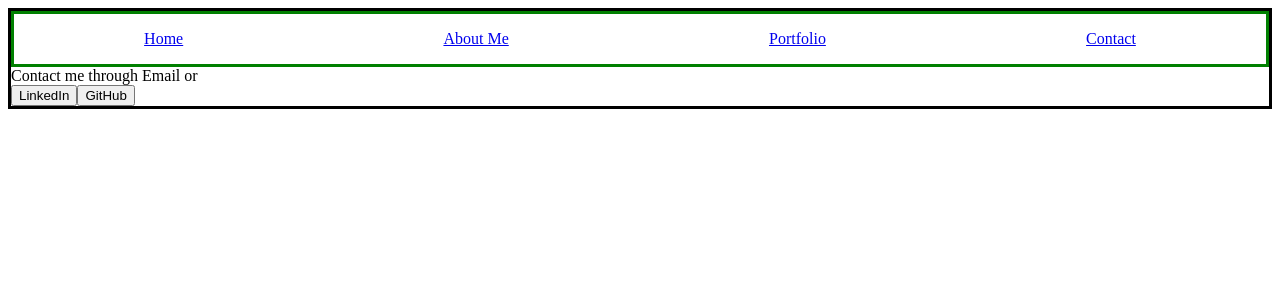
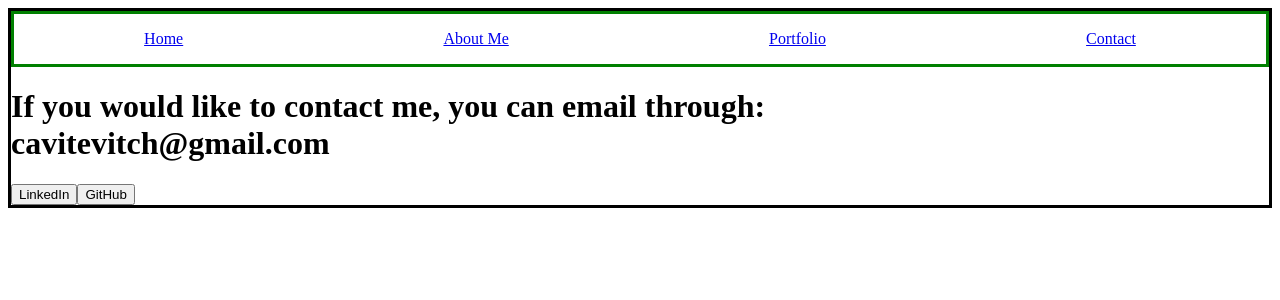
Before and after one commit to Sylverdrake/PerScholasPortfolio, a React (Create React App) app: page /contact in a window 1280 px wide. Shown: the top 300 px of the page. Built offline with nearby package versions, Linux system fonts and the light colour scheme.

Commit message:
added buttons

```diff
--- a/src/pages/Contact.jsx
+++ b/src/pages/Contact.jsx
@@ -1,15 +1,16 @@
 import React from 'react'
 
 function Contact() {
+
 return (
-    <div>
-        <div className="conInfo">
-            Contact me through Email
-            or
+    <div className='conWrapper'>
+        <div className="conBox">
+<h1>If you would like to contact me, you can email through:
+    <br/>cavitevitch@gmail.com</h1>
             <div className="socials">
-            <button>LinkedIn</button>
-            <button>GitHub</button>
-        </div>
+            <button className='button' id='linkedin'onClick={() => window.open('https://www.linkedin.com/in/carl-vitevitch/')}><span className="li">LinkedIn</span></button>
+            <button className='button' id ='github' onClick={() => window.open('https://github.com/Sylverdrake')}><span className='gb'></span>GitHub</button>
+            </div>
         </div>
 
     </div>
```
